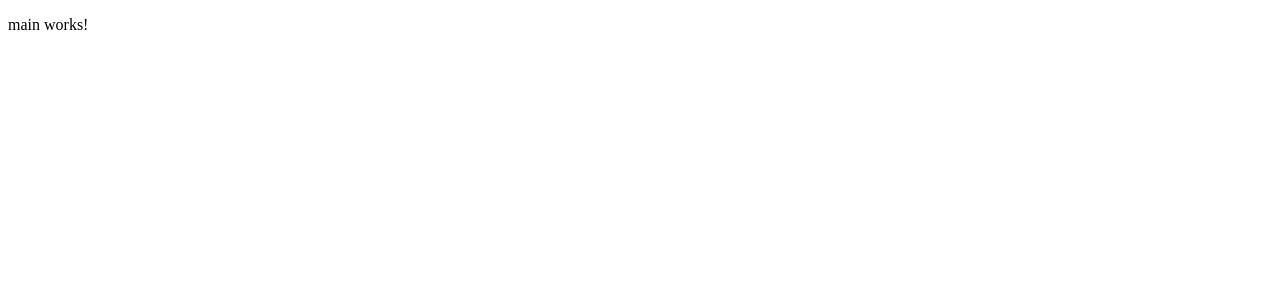
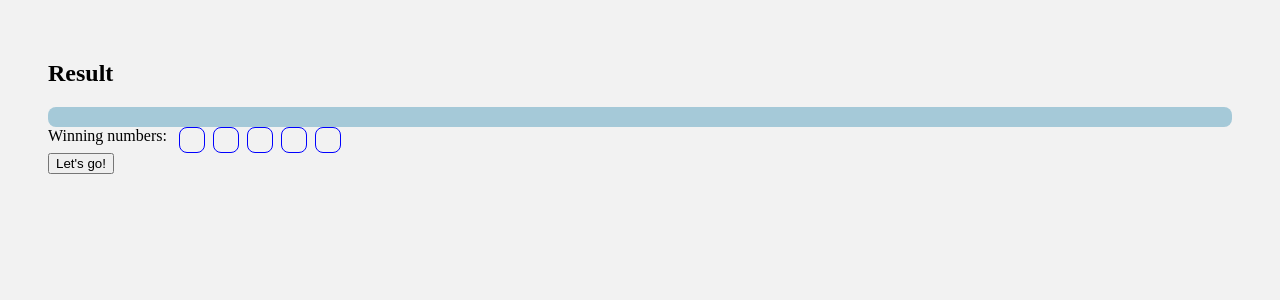
Before and after one commit to Chiflado/lottery-machine, an Angular app in the folder lottery-machine/: page / in a window 1280 px wide. Shown: the top 300 px of the page. Built offline with nearby package versions, Linux system fonts and the light colour scheme.

Commit message:
Adds lottery logic and basic template

```diff
--- a/lottery-machine/package.json
+++ b/lottery-machine/package.json
@@ -15,11 +15,13 @@
     "@angular/compiler": "~13.0.0",
     "@angular/core": "~13.0.0",
     "@angular/forms": "~13.0.0",
+    "@angular/material": "^15.0.1",
     "@angular/platform-browser": "~13.0.0",
     "@angular/platform-browser-dynamic": "~13.0.0",
     "@angular/router": "~13.0.0",
     "rxjs": "~7.4.0",
     "tslib": "^2.3.0",
+    "webcrypto": "^0.1.1",
     "zone.js": "~0.11.4"
   },
   "devDependencies": {
--- a/lottery-machine/src/app/app.module.ts
+++ b/lottery-machine/src/app/app.module.ts
@@ -1,4 +1,4 @@
-import { NgModule } from '@angular/core';
+import { CUSTOM_ELEMENTS_SCHEMA, NgModule } from '@angular/core';
 import { BrowserModule } from '@angular/platform-browser';
 
 import { AppComponent } from './app.component';
@@ -13,6 +13,7 @@ import { MainComponent } from './main/main.component';
     BrowserModule
   ],
   providers: [],
-  bootstrap: [AppComponent]
+  bootstrap: [AppComponent],
+  schemas: [CUSTOM_ELEMENTS_SCHEMA],
 })
 export class AppModule { }
--- a/lottery-machine/src/app/main/main.component.html
+++ b/lottery-machine/src/app/main/main.component.html
@@ -1 +1,26 @@
-<p>main works!</p>
+<div class="result-card">
+    <h2 class="card-header">Result</h2>
+    <div class="playing-history-card"></div>
+    <div class="result-history-card"></div>
+    <div class="winning-numbers-wrapper">
+        <div class="winning-numbers-label">Winning numbers:</div>
+        <div class="winning-numbers">
+            <div class="number-field">
+                <div *ngIf="winningNumbers[0]">{{winningNumbers[0]}}</div>
+            </div>
+            <div class="number-field">
+                <div *ngIf="winningNumbers[1]">{{winningNumbers[1]}}</div>
+            </div>
+            <div class="number-field">
+                <div *ngIf="winningNumbers[2]">{{winningNumbers[2]}}</div>
+            </div>
+            <div class="number-field">
+                <div *ngIf="winningNumbers[3]">{{winningNumbers[3]}}</div>
+            </div>
+            <div class="number-field">
+                <div *ngIf="winningNumbers[4]">{{winningNumbers[4]}}</div>
+            </div>
+        </div>
+    </div>
+    <button mat-button (click)="start()">Let's go!</button>
+</div>
--- a/lottery-machine/src/app/main/main.component.ts
+++ b/lottery-machine/src/app/main/main.component.ts
@@ -7,9 +7,41 @@ import { Component, OnInit } from '@angular/core';
 })
 export class MainComponent implements OnInit {
 
-  constructor() { }
+  numberPool: number[] = [];
+  winningNumbers: number[] = [];
+
+  constructor() {}
 
   ngOnInit(): void {
+
   }
 
+  start(): void {
+    this.resetNumbers();
+    for (let i = 0; i < 5; i++) {
+      const numberIndex = this.getRandomInt(0, this.numberPool.length);
+      this.winningNumbers.push(this.numberPool[numberIndex]);
+      this.numberPool.splice(numberIndex, 1);
+    }
+    console.log(this.winningNumbers, this.numberPool);
+  }
+
+  getRandomInt(min: number, max: number): number {
+    var byteArray = new Uint8Array(1);
+    window.crypto.getRandomValues(byteArray);
+
+    var range = max - min + 1;
+    var max_range = 256;
+    if (byteArray[0] >= Math.floor(max_range / range) * range)
+        return this.getRandomInt(min, max);
+    return min + (byteArray[0] % range);
+  }
+
+  resetNumbers(): void {
+    this.winningNumbers = [];
+    for (let i = 1; i < 91; i++) {
+      this.numberPool.push(i);
+    }
+    console.log(this.numberPool);
+  }
 }
--- a/lottery-machine/src/styles.scss
+++ b/lottery-machine/src/styles.scss
@@ -1 +1,44 @@
-/* You can add global styles to this file, and also import other style files */
+body {
+    background-color: #f2f2f2;
+}
+
+.result-card {
+    margin: 20px;
+    padding: 20px;
+    box-shadow: black;
+    border-radius: 8px;
+
+}
+
+.playing-history-card {
+    padding: 10px;
+    background-color: #A5C9D8;
+    border-radius: 8px;
+}
+
+.winning-numbers-wrapper {
+    display: flex
+}
+
+.winning-numbers-label {
+    margin-right: 12px;
+}
+
+.winning-numbers {
+    display: flex;
+}
+
+.number-field {
+    height: 24px;
+    width: 24px;
+    border: 1px blue solid;
+    box-shadow: black;
+    border-radius: 8px;
+    display: flex;
+    justify-content: center;
+    align-items: center;
+}
+
+.number-field + .number-field {
+    margin-left: 8px;
+}
```
Also changed, not shown: lottery-machine/src/app/material.module.ts (+6 -1 lines), 1 other file (tests, documents, lock files or other folders).
